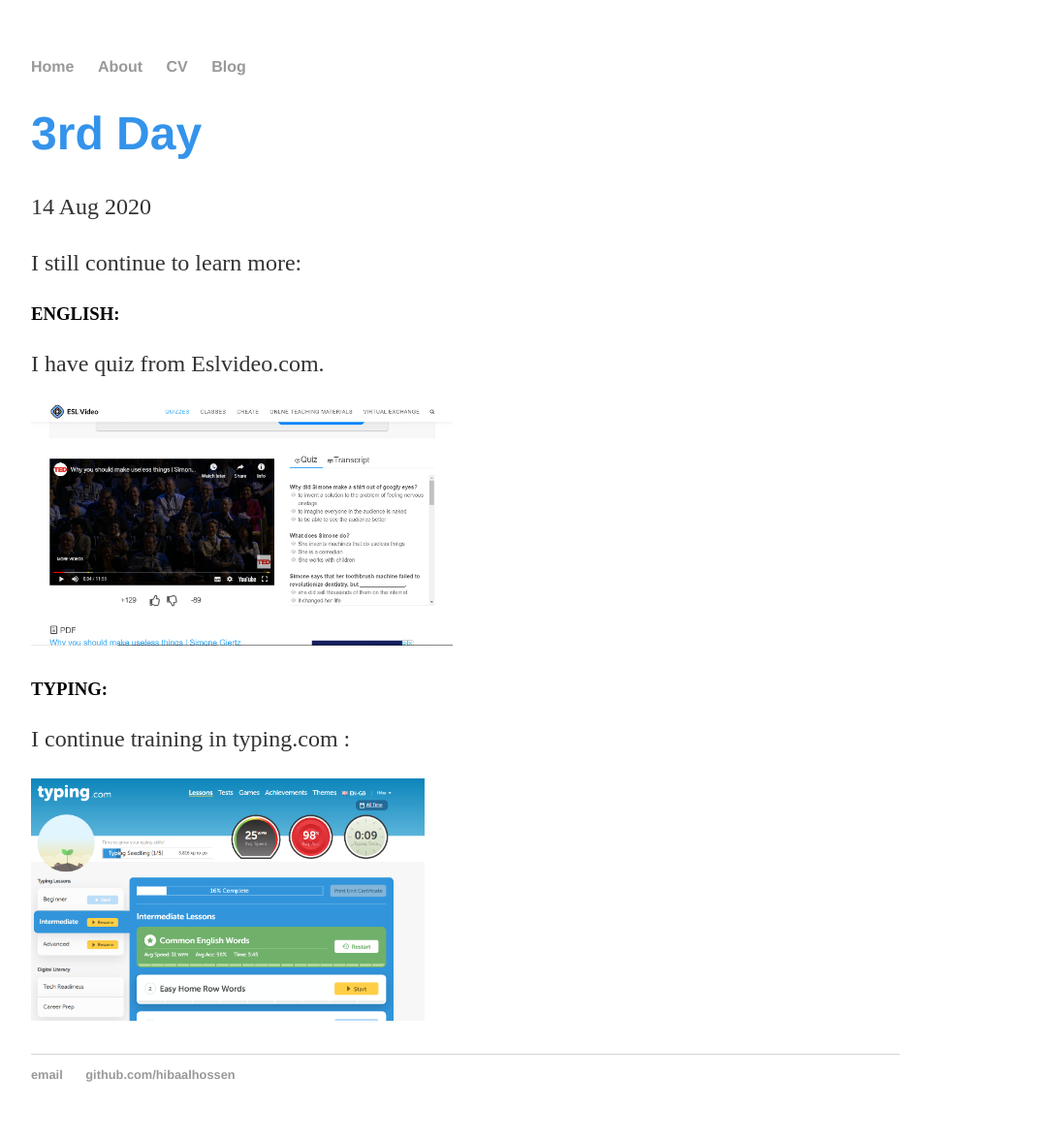
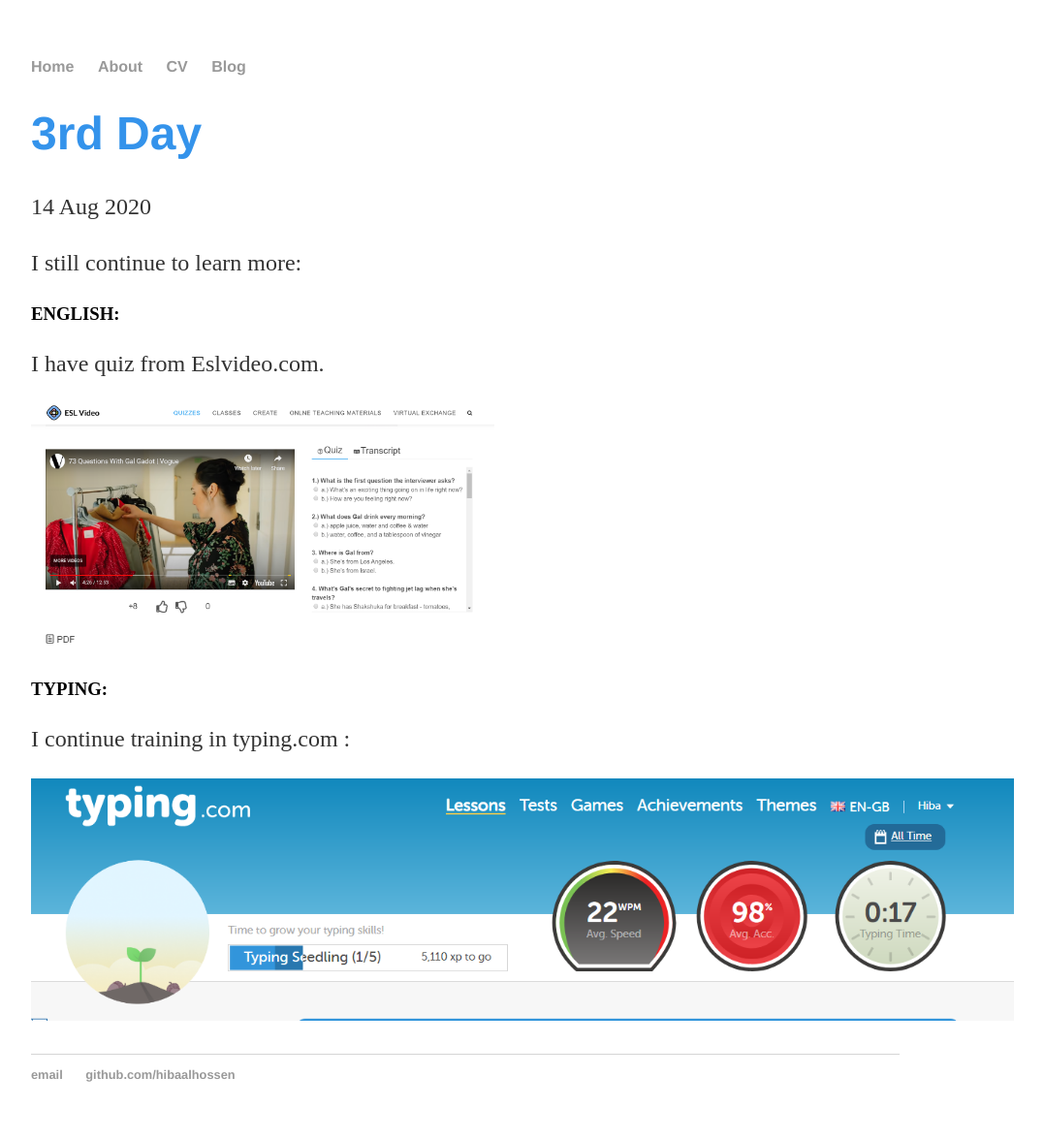
Before and after one commit to hibaalhossen/hibaalhossen.github.io, a Jekyll site: the page built from _posts/2020-08-14-Day3.md, in a window 1280 px wide. Shown: the whole page at 97% size, without its empty margins (160-1237 px from the left). Built offline with Jekyll 4.4.1, drawn with Linux system fonts in a browser that asks for light colours.

Commit message:
Update 2020-08-14-Day3.md

```diff
--- a/_posts/2020-08-14-Day3.md
+++ b/_posts/2020-08-14-Day3.md
@@ -8,10 +8,10 @@
 <h3> ENGLISH: </h3>
 I have quiz from Eslvideo.com.
 
-<img src="/Images/eslvideo.PNG" alt="day3eslvideo" height="250">
+<img src="/Images/eslvideo2.PNG" alt="day3eslvideo" height="250">
 
 <h3> TYPING: </h3>
 
 I continue training in typing.com :
 
-<img src="/Images/typing.PNG" alt="day3Typing" height="250">
+<img src="/Images/typing2.PNG" alt="day3Typing" height="250">
```
